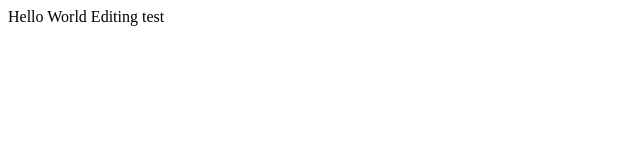
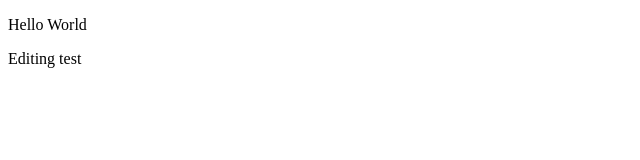
Before and after one commit to ericculf/ericculf.github.io, a plain HTML site: page index.html in a window 1280 px wide. Shown: the whole page, without its empty margins (0-640 px from the left). Drawn offline with Linux system fonts and the light colour scheme.

Commit message:
Update index.html

```diff
--- a/index.html
+++ b/index.html
@@ -5,9 +5,8 @@
 </head>
 <body>
 
-Hello World
-
-Editing test
+<p>Hello World</p>
+<p>Editing test</p>
 
 </body>
 </html>
```
